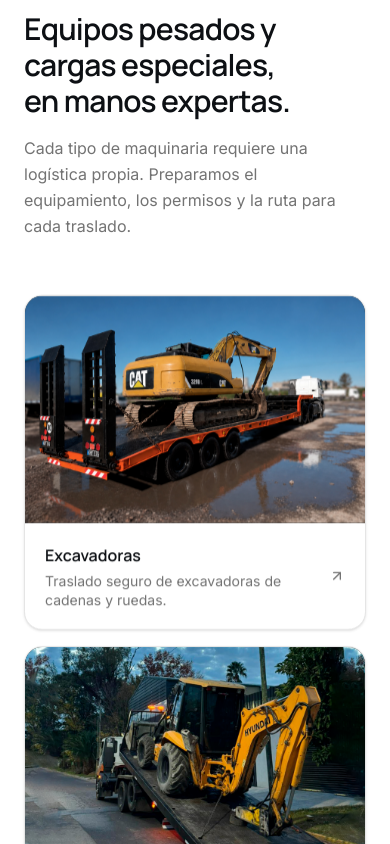
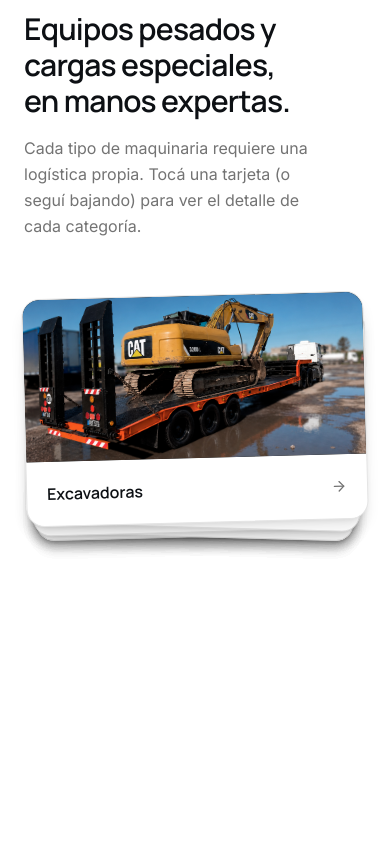
Before and after one commit to meluvch/transportes-marinnelly-website, a Next.js app: page / in a window 390 px wide. Shown: the part 1260-2104 px from the top of the page. Built offline with nearby package versions, Linux system fonts and the light colour scheme.

Commit message:
feat: enhance transport component with new scroll-based animation and category reader
Co-authored-by: meluvch <306551201+meluvch@users.noreply.github.com>

```diff
--- a/components/transport.tsx
+++ b/components/transport.tsx
@@ -1,89 +1,67 @@
 'use client'
 
-import { useEffect, useRef } from 'react'
+import { useEffect, useRef, useState } from 'react'
 import Image from 'next/image'
 import gsap from 'gsap'
 import { ScrollTrigger } from 'gsap/ScrollTrigger'
-import { ArrowUpRight, Truck } from 'lucide-react'
+import { ArrowLeft, ArrowRight, MessageCircle, Truck, X } from 'lucide-react'
 import { SectionHeading } from '@/components/section-heading'
 import { TRANSPORT_ITEMS, WHATSAPP_URL } from '@/lib/site'
 
+const N = TRANSPORT_ITEMS.length // 9 categories
+const CTA_INDEX = N // the deck's final "card" is the WhatsApp CTA, not a category
+
 export function Transport() {
   const sectionRef = useRef<HTMLDivElement>(null)
-  const gridRef = useRef<HTMLUListElement>(null)
-  const cardRefs = useRef<(HTMLLIElement | null)[]>([])
+  const stageRef = useRef<HTMLDivElement>(null)
+  const cardRefs = useRef<(HTMLDivElement | null)[]>([])
+  const [activeIndex, setActiveIndex] = useState(0)
 
+  // Which category is expanded into the near-fullscreen reader (null = closed)
+  const [openIndex, setOpenIndex] = useState<number | null>(null)
+  const [sourceRect, setSourceRect] = useState<DOMRect | null>(null)
+  const overlayCardRef = useRef<HTMLDivElement>(null)
+  const overlayContentRef = useRef<HTMLDivElement>(null)
+
+  // --- Deck: pinned scroll, top card slides away to the right each step ---
   useEffect(() => {
     gsap.registerPlugin(ScrollTrigger)
 
     const ctx = gsap.context(() => {
-      const cards = cardRefs.current.filter(Boolean) as HTMLLIElement[]
-      const mm = gsap.matchMedia()
+      const cards = cardRefs.current.filter(Boolean) as HTMLDivElement[]
 
-      // Desktop/tablet: cards start piled up like a shuffled deck near the
-      // center of the grid, and "deal" out into their real grid slots as
-      // you scroll through the section (native CSS grid still drives the
-      // final/responsive layout — we're only offsetting each card's paint
-      // position with a transform, not its actual layout position).
-      mm.add('(min-width: 768px)', () => {
-        const container = gridRef.current
-        if (!container) return
-        const containerRect = container.getBoundingClientRect()
-        const centerX = containerRect.left + containerRect.width / 2
-        const centerY = containerRect.top + containerRect.height / 2
-
-        const deltas = cards.map((card) => {
-          const r = card.getBoundingClientRect()
-          const cx = r.left + r.width / 2
-          const cy = r.top + r.height / 2
-          return { dx: centerX - cx, dy: centerY - cy }
-        })
-
+      // Resting "stacked" look — fixed per card, a few mm of peek behind
+      // whichever card is currently on top.
       cards.forEach((card, i) => {
+        const depth = Math.min(i, 3)
         gsap.set(card, {
-            x: deltas[i].dx,
-            y: deltas[i].dy,
-            rotate: (i % 2 === 0 ? -1 : 1) * (5 + (i % 3) * 2.5),
-            scale: 0.8,
+          y: depth * 7,
+          scale: 1 - depth * 0.02,
+          rotate: i % 2 === 0 ? -1.5 : 1.5,
           zIndex: cards.length - i,
         })
       })
 
       const tl = gsap.timeline({
         scrollTrigger: {
-            trigger: container,
-            start: 'top 18%',
-            end: '+=' + cards.length * 90,
+          trigger: stageRef.current,
+          start: 'top 15%',
+          end: '+=' + N * 90,
           scrub: 0.6,
           pin: true,
           anticipatePin: 1,
+          onUpdate: (self) => {
+            const idx = Math.min(N, Math.floor(self.progress * (N + 0.001)))
+            setActiveIndex((prev) => (prev !== idx ? idx : prev))
+          },
         },
       })
 
-        cards.forEach((card, i) => {
-          tl.to(
-            card,
-            { x: 0, y: 0, rotate: 0, scale: 1, duration: 1, ease: 'power2.out' },
-            i * 0.85
-          )
-        })
-
-        return () => {
-          gsap.set(cards, { clearProps: 'all' })
+      for (let i = 0; i < N; i++) {
+        const card = cardRefs.current[i]
+        if (!card) continue
+        tl.to(card, { x: '150%', rotate: 14, duration: 1, ease: 'power2.in' }, i)
       }
-      })
-
-      // Mobile: simple staggered fade/slide-up, no scroll-jacking pin
-      mm.add('(max-width: 767px)', () => {
-        gsap.from(cards, {
-          opacity: 0,
-          y: 22,
-          duration: 0.6,
-          ease: 'power3.out',
-          stagger: 0.08,
-          scrollTrigger: { trigger: gridRef.current, start: 'top 88%' },
-        })
-      })
 
       const onResize = () => ScrollTrigger.refresh()
       window.addEventListener('resize', onResize)
@@ -93,6 +71,96 @@ export function Transport() {
     return () => ctx.revert()
   }, [])
 
+  // --- Expand / collapse the active category into the near-fullscreen reader ---
+  function openCategory(i: number) {
+    const card = cardRefs.current[i]
+    if (!card) return
+    setSourceRect(card.getBoundingClientRect())
+    setOpenIndex(i)
+  }
+
+  function closeReader() {
+    const card = cardRefs.current[openIndex ?? activeIndex]
+    const rect = card?.getBoundingClientRect() ?? sourceRect
+    if (overlayCardRef.current && rect) {
+      gsap.to(overlayCardRef.current, {
+        top: rect.top,
+        left: rect.left,
+        width: rect.width,
+        height: rect.height,
+        borderRadius: 16,
+        duration: 0.5,
+        ease: 'power3.inOut',
+        onComplete: () => {
+          setOpenIndex(null)
+          setSourceRect(null)
+        },
+      })
+      gsap.to(overlayContentRef.current, { opacity: 0, duration: 0.2 })
+      gsap.to('[data-reader-backdrop]', { opacity: 0, duration: 0.4 })
+    } else {
+      setOpenIndex(null)
+      setSourceRect(null)
+    }
+  }
+
+  useEffect(() => {
+    if (openIndex === null || !sourceRect || !overlayCardRef.current) return
+    document.body.style.overflow = 'hidden'
+
+    const el = overlayCardRef.current
+    gsap.set(el, {
+      position: 'fixed',
+      top: sourceRect.top,
+      left: sourceRect.left,
+      width: sourceRect.width,
+      height: sourceRect.height,
+      borderRadius: 16,
+      zIndex: 60,
+    })
+    gsap.set('[data-reader-backdrop]', { opacity: 0 })
+    gsap.set(overlayContentRef.current, { opacity: 0 })
+
+    const margin = window.innerWidth < 640 ? 10 : 32
+    gsap.to('[data-reader-backdrop]', { opacity: 1, duration: 0.35 })
+    gsap.to(el, {
+      top: margin,
+      left: margin,
+      width: window.innerWidth - margin * 2,
+      height: window.innerHeight - margin * 2,
+      borderRadius: 24,
+      duration: 0.55,
+      ease: 'power3.out',
+      onComplete: () => {
+        gsap.to(overlayContentRef.current, { opacity: 1, duration: 0.35 })
+      },
+    })
+
+    return () => {
+      document.body.style.overflow = ''
+    }
+  }, [openIndex, sourceRect])
+
+  function changeCategory(dir: 1 | -1) {
+    if (openIndex === null) return
+    const next = (openIndex + dir + N) % N
+    gsap.to(overlayContentRef.current, {
+      opacity: 0,
+      x: dir * -16,
+      duration: 0.18,
+      onComplete: () => {
+        setOpenIndex(next)
+        gsap.fromTo(
+          overlayContentRef.current,
+          { opacity: 0, x: dir * 16 },
+          { opacity: 1, x: 0, duration: 0.25 }
+        )
+      },
+    })
+  }
+
+  const item = openIndex !== null ? TRANSPORT_ITEMS[openIndex] : null
+
   return (
     <section
       id="servicios"
@@ -100,70 +168,155 @@ export function Transport() {
       className="scroll-mt-24 overflow-hidden bg-background py-24 sm:py-32"
     >
       <div className="mx-auto max-w-6xl px-6 lg:px-8">
+        <div className="grid items-center gap-14 lg:grid-cols-2 lg:gap-16">
           <SectionHeading
             eyebrow="Qué transportamos"
             title="Equipos pesados y cargas especiales, en manos expertas."
-          description="Cada tipo de maquinaria requiere una logística propia. Preparamos el equipamiento, los permisos y la ruta para cada traslado."
+            description="Cada tipo de maquinaria requiere una logística propia. Tocá una tarjeta (o seguí bajando) para ver el detalle de cada categoría."
           />
 
-        {/* Recommended photos: horizontal, ~1200x800px (3:2), .jpg, under ~300kb each */}
-        <ul
-          ref={gridRef}
-          className="mt-14 grid grid-cols-1 gap-4 sm:grid-cols-2 lg:grid-cols-3 lg:gap-6"
+          {/* The deck */}
+          <div
+            ref={stageRef}
+            className="relative mx-auto aspect-[3/2] w-full max-w-md"
           >
-          {TRANSPORT_ITEMS.map((item, i) => (
-            <li
-              key={item.slug}
+            {TRANSPORT_ITEMS.map((cat, i) => (
+              <div
+                key={cat.slug}
                 ref={(el) => {
                   cardRefs.current[i] = el
                 }}
-              className="will-change-transform"
+                onClick={() => activeIndex === i && openCategory(i)}
+                className="absolute inset-0 flex cursor-pointer flex-col overflow-hidden rounded-2xl border border-border bg-background shadow-lg"
               >
+                <div className="relative flex-1 overflow-hidden bg-neutral-900">
+                  {cat.image ? (
+                    <Image
+                      src={cat.image || '/placeholder.svg'}
+                      alt={`Transporte de ${cat.title.toLowerCase()}`}
+                      fill
+                      loading="lazy"
+                      sizes="(max-width: 640px) 90vw, 448px"
+                      className="object-cover"
+                    />
+                  ) : (
+                    <div className="absolute inset-0" aria-hidden="true">
+                      <div className="absolute inset-0 opacity-[0.08] [background-image:repeating-linear-gradient(135deg,white_0,white_1px,transparent_1px,transparent_11px)]" />
+                      <Truck className="absolute right-4 top-4 size-8 text-white/15" />
+                    </div>
+                  )}
+                </div>
+                <div className="flex items-center justify-between gap-3 p-5">
+                  <h3 className="font-display text-base font-semibold text-foreground">
+                    {cat.title}
+                  </h3>
+                  <ArrowRight className="size-4 shrink-0 text-muted-foreground" />
+                </div>
+              </div>
+            ))}
+
+            {/* Final card: WhatsApp CTA — links out directly, doesn't expand */}
             <a
-                href={`${WHATSAPP_URL}%20-%20${encodeURIComponent(item.title)}`}
+              ref={(el) => {
+                cardRefs.current[CTA_INDEX] = el as unknown as HTMLDivElement
+              }}
+              href={WHATSAPP_URL}
               target="_blank"
               rel="noopener noreferrer"
-                className="group flex flex-col overflow-hidden rounded-2xl border border-border bg-background shadow-sm transition-colors duration-300 hover:border-brand/40"
-                aria-label={`Solicitar traslado de ${item.title}`}
+              className="absolute inset-0 flex flex-col items-center justify-center gap-4 rounded-2xl border border-border bg-brand p-8 text-center shadow-lg"
             >
-                <div className="relative aspect-[3/2] w-full overflow-hidden bg-neutral-900">
+              <MessageCircle className="size-10 text-brand-foreground" />
+              <div>
+                <h3 className="font-display text-lg font-semibold text-brand-foreground">
+                  ¿Tenés otra máquina para trasladar?
+                </h3>
+                <p className="mt-1 text-sm text-brand-foreground/85">
+                  Contanos por WhatsApp y te cotizamos al toque.
+                </p>
+              </div>
+            </a>
+          </div>
+        </div>
+      </div>
+
+      {/* Near-fullscreen category reader */}
+      {openIndex !== null && item && (
+        <>
+          <div
+            data-reader-backdrop
+            className="fixed inset-0 z-50 bg-black/60 backdrop-blur-sm"
+            onClick={closeReader}
+          />
+          <div
+            ref={overlayCardRef}
+            className="fixed z-[60] flex flex-col overflow-hidden bg-background shadow-2xl"
+          >
+            <div ref={overlayContentRef} className="flex h-full flex-col overflow-y-auto">
+              <div className="relative aspect-[16/9] w-full shrink-0 sm:aspect-[21/9]">
                 {item.image ? (
                   <Image
                     src={item.image || '/placeholder.svg'}
                     alt={`Transporte de ${item.title.toLowerCase()}`}
                     fill
-                      loading="lazy"
-                      sizes="(max-width: 640px) 100vw, (max-width: 1024px) 50vw, 33vw"
-                      className="object-cover transition-transform duration-700 ease-out group-hover:scale-105"
+                    className="object-cover"
                   />
                 ) : (
-                    /* Branded fallback until a real photo is provided */
-                    <div className="absolute inset-0 bg-neutral-900" aria-hidden="true">
-                      <div className="absolute inset-0 opacity-[0.08] [background-image:repeating-linear-gradient(135deg,white_0,white_1px,transparent_1px,transparent_11px)]" />
-                      <Truck className="absolute right-4 top-4 size-8 text-white/15 transition-all duration-700 group-hover:right-5 group-hover:text-brand/60" />
-                      <span className="absolute left-5 top-5 font-display text-4xl font-bold leading-none text-white/[0.06] tabular-nums">
-                        {String(i + 1).padStart(2, '0')}
-                      </span>
-                    </div>
+                  <div className="absolute inset-0 bg-neutral-900" />
                 )}
+                <div className="absolute inset-0 bg-gradient-to-t from-background via-transparent to-transparent" />
+
+                <button
+                  type="button"
+                  onClick={closeReader}
+                  aria-label="Volver"
+                  className="absolute right-4 top-4 flex size-10 items-center justify-center rounded-full bg-background/90 text-foreground shadow-md transition-transform hover:scale-105"
+                >
+                  <X className="size-5" />
+                </button>
+
+                <button
+                  type="button"
+                  onClick={() => changeCategory(-1)}
+                  aria-label="Categoría anterior"
+                  className="absolute left-4 top-1/2 flex size-10 -translate-y-1/2 items-center justify-center rounded-full bg-background/90 text-foreground shadow-md transition-transform hover:scale-105"
+                >
+                  <ArrowLeft className="size-5" />
+                </button>
+                <button
+                  type="button"
+                  onClick={() => changeCategory(1)}
+                  aria-label="Siguiente categoría"
+                  className="absolute right-4 top-1/2 flex size-10 -translate-y-1/2 items-center justify-center rounded-full bg-background/90 text-foreground shadow-md transition-transform hover:scale-105"
+                >
+                  <ArrowRight className="size-5" />
+                </button>
               </div>
 
-                <div className="flex items-center justify-between gap-3 p-5">
-                  <div>
-                    <h3 className="font-display text-base font-semibold text-foreground transition-colors duration-300 group-hover:text-brand">
+              <div className="mx-auto flex w-full max-w-2xl flex-1 flex-col gap-4 px-6 py-8 sm:px-10">
+                <p className="text-xs font-medium uppercase tracking-[0.2em] text-muted-foreground">
+                  Qué transportamos · {openIndex + 1} / {N}
+                </p>
+                <h2 className="font-display text-3xl font-semibold text-foreground sm:text-4xl">
                   {item.title}
-                    </h3>
-                    <p className="mt-1 text-sm leading-snug text-muted-foreground">
-                      {item.description}
+                </h2>
+                <p className="text-base leading-relaxed text-muted-foreground">
+                  {item.longDescription}
                 </p>
+
+                <a
+                  href={`${WHATSAPP_URL}%20-%20${encodeURIComponent(item.title)}`}
+                  target="_blank"
+                  rel="noopener noreferrer"
+                  className="mt-4 inline-flex w-fit items-center gap-2 rounded-full bg-brand px-6 py-3 text-sm font-semibold text-brand-foreground transition-transform hover:-translate-y-0.5"
+                >
+                  <MessageCircle className="size-4" />
+                  Consultar por {item.title.toLowerCase()}
+                </a>
               </div>
-                  <ArrowUpRight className="size-4 shrink-0 text-muted-foreground transition-all duration-300 group-hover:translate-x-0.5 group-hover:-translate-y-0.5 group-hover:text-brand" />
             </div>
-              </a>
-            </li>
-          ))}
-        </ul>
           </div>
+        </>
+      )}
     </section>
   )
 }
```
Lines whose indentation alone changed are shown as unchanged.
